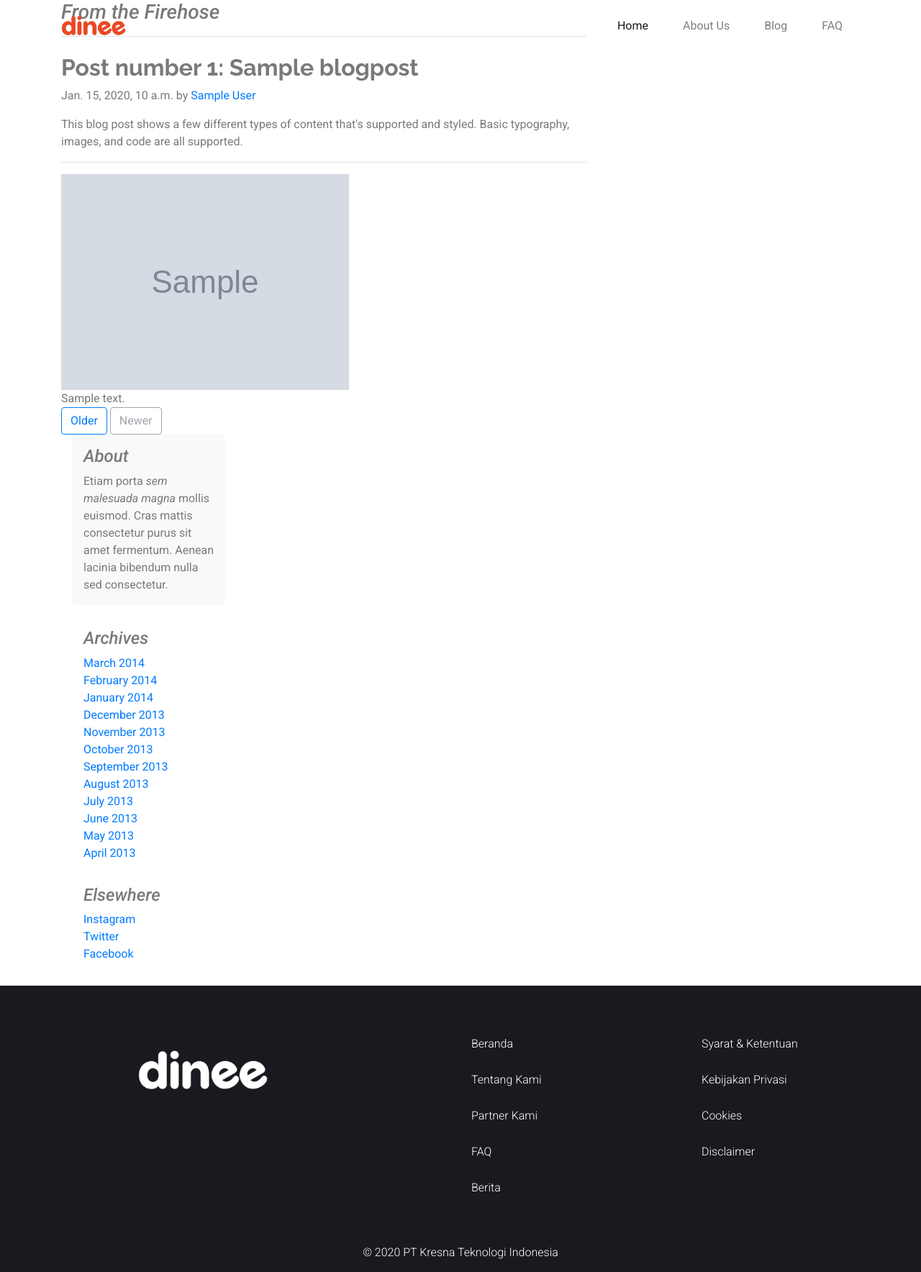
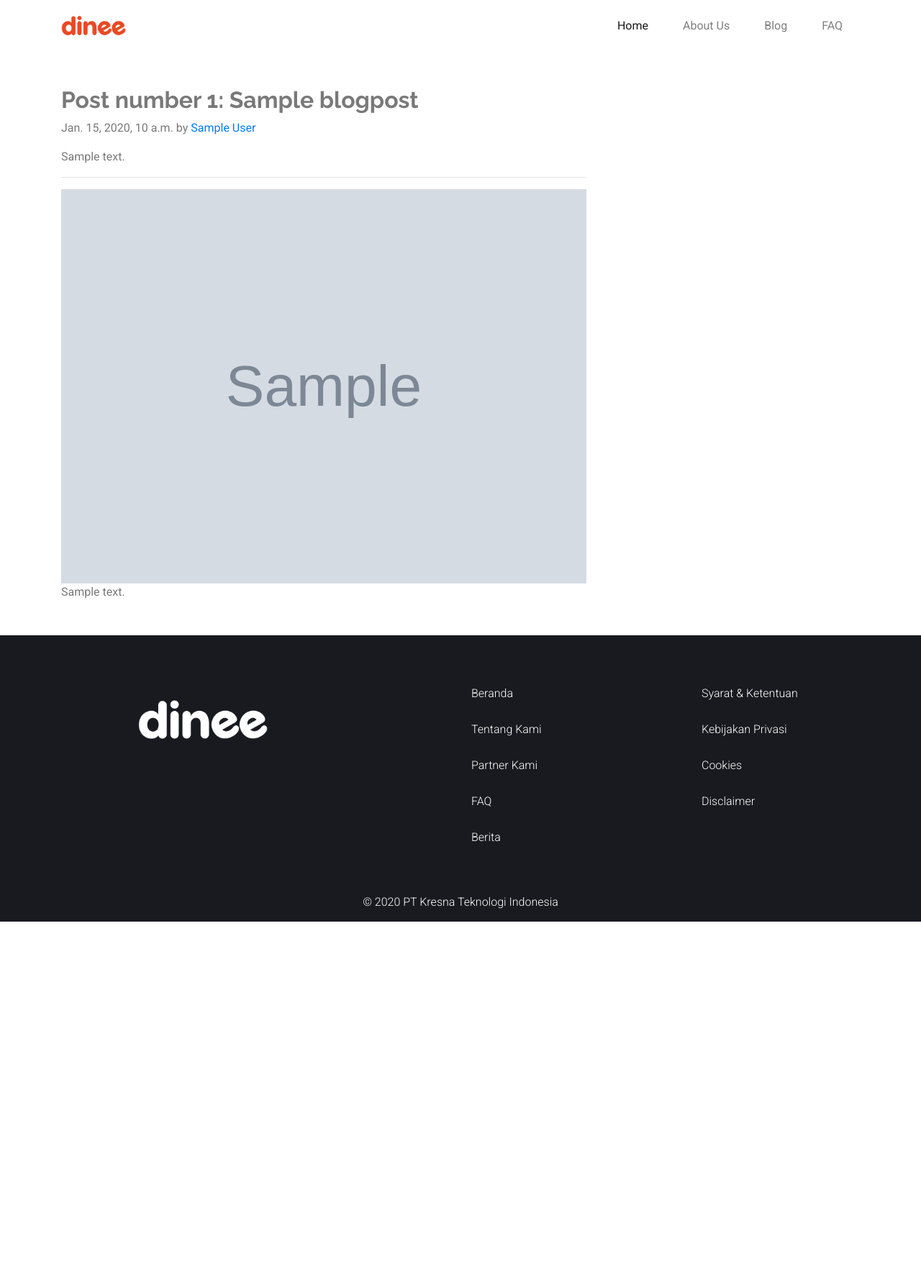
Before and after one commit to bernandocharles/dinee, a Django app: page /post/1 in a window 1280 px wide. Shown: the whole page at 72% size. After the commit the page ends 1281 px from the top, so only its background shows below. Run offline with Django 3.2, Linux system fonts and the light colour scheme; tables that the repository leaves empty hold one stand-in row (values such as "Sample post"); grey boxes marked "Sample" are stand-in pictures; some libraries are stand-ins or nearby versions.

Commit message:
blog styling, initializing language selections

```diff
--- a/home/static/styles/style.css
+++ b/home/static/styles/style.css
@@ -54,7 +54,7 @@ li.easy-way-li::marker {
 .blog-link {
   color: black;
   font-family: 'Raleway', 'sans-serif';
-  font-weight: 800;
+  font-weight: 800!important;
 
 }
 
@@ -125,6 +125,12 @@ li.easy-way-li::marker {
 
 .generic-black-text {
   color: #000000;
+}
+
+.glass-icon {
+  color: #E94924;
+  max-width: 14px;
+  height: auto;
 }
 
 .h2-title {
--- a/home/templates/home/homepage/blogpost.html
+++ b/home/templates/home/homepage/blogpost.html
@@ -5,19 +5,20 @@
 
 
 <main role="main" class="container">
-  <div class="row">
+  <br>
+  <br>
+  <br>
+
+  <div class="row my-5">
     <div class="col-md-8 blog-main">
-      <h3 class="pb-3 mb-4 font-italic border-bottom">
-        From the Firehose
-      </h3>
 
       <div class="blog-post">
         <h2 class="blog-post-title">Post number {{ postnumber }}: {{ post.title }}</h2>
         <p class="blog-post-meta">{{ post.published_date }} by <a href="#">{{ post.author }}</a></p>
 
-        <p>This blog post shows a few different types of content that's supported and styled. Basic typography, images, and code are all supported.</p>
+        <p>{{ post.summary }}</p>
         <hr>
-        <img src="{{ post.image }}">
+        <img src="{{ post.image }}" width="100%">
         <br>
         {{ post.content|safe }}
 
@@ -74,46 +75,8 @@
         <p>Donec ullamcorper nulla non metus auctor fringilla. Nulla vitae elit libero, a pharetra augue.</p>
       </div> -->
 
-      <nav class="blog-pagination">
-        <a class="btn btn-outline-primary" href="#">Older</a>
-        <a class="btn btn-outline-secondary disabled" href="#">Newer</a>
-      </nav>
 
     </div><!-- /.blog-main -->
-
-    <aside class="col-md-4 blog-sidebar">
-      <div class="p-3 mb-3 bg-light rounded">
-        <h4 class="font-italic">About</h4>
-        <p class="mb-0">Etiam porta <em>sem malesuada magna</em> mollis euismod. Cras mattis consectetur purus sit amet fermentum. Aenean lacinia bibendum nulla sed consectetur.</p>
-      </div>
-
-      <div class="p-3">
-        <h4 class="font-italic">Archives</h4>
-        <ol class="list-unstyled mb-0">
-          <li><a href="#">March 2014</a></li>
-          <li><a href="#">February 2014</a></li>
-          <li><a href="#">January 2014</a></li>
-          <li><a href="#">December 2013</a></li>
-          <li><a href="#">November 2013</a></li>
-          <li><a href="#">October 2013</a></li>
-          <li><a href="#">September 2013</a></li>
-          <li><a href="#">August 2013</a></li>
-          <li><a href="#">July 2013</a></li>
-          <li><a href="#">June 2013</a></li>
-          <li><a href="#">May 2013</a></li>
-          <li><a href="#">April 2013</a></li>
-        </ol>
-      </div>
-
-      <div class="p-3">
-        <h4 class="font-italic">Elsewhere</h4>
-        <ol class="list-unstyled">
-          <li><a href="#">Instagram</a></li>
-          <li><a href="#">Twitter</a></li>
-          <li><a href="#">Facebook</a></li>
-        </ol>
-      </div>
-    </aside><!-- /.blog-sidebar -->
 
   </div><!-- /.row -->
 
--- a/home/templates/home/homepage/blogsearch.html
+++ b/home/templates/home/homepage/blogsearch.html
@@ -19,7 +19,7 @@
           <div class="col-md-9">
             <div class="input-group">
               <div class="input-group-prepend">
-                <span class="input-group-text search-icon" id="basic-addon1">?</span>
+                <span class="input-group-text search-icon" id="basic-addon1"><img class="glass-icon" src="{% static 'img/magnifying-glass.png' %}"></span>
               </div>
               <input type="text" id="blog-search-form" class="form-control search-bar" placeholder="Cari artikel..." aria-label="Cari Artikel..." aria-describedby="basic-addon1">
             </div>
--- a/home/templates/home/homepage/faq.html
+++ b/home/templates/home/homepage/faq.html
@@ -11,10 +11,10 @@
 
     <div class="my-5 d-flex flex-column">
         <h2 class="text-center generic-header-1">Butuh Bantuan?</h2>
-        <div class="justify-content-center align-items-center my-5" style="min-width: 83%; align-self: center;">
+        <div class="justify-content-center align-items-center my-5" style="min-width: 63%; align-self: center;">
             <div class="input-group">
               <div class="input-group-prepend">
-                <span class="input-group-text search-icon" id="basic-addon1">?</span>
+                <span class="input-group-text search-icon" id="basic-addon1"><img class="glass-icon" src="{% static 'img/magnifying-glass.png' %}"></span>
               </div>
               <input type="text" class="form-control search-bar" placeholder="Cari artikel..." aria-label="Cari Artikel..." aria-describedby="basic-addon1">
             </div>
--- a/home/templates/home/homepage/homepage.html
+++ b/home/templates/home/homepage/homepage.html
@@ -2,11 +2,11 @@
 {% load static %}
 
 {% block page_content %}
-    <h3></h3>
+
     <br>
     <br>
     <br>
-<div class="container">
+<div class="container mt-5">
 <div class="row">
     <div class="col-md-5">
         <h1>Platform Contactless Dining di Indonesia</h1>
```
Also changed, not shown: eatngo/settings.py (+16 -2 lines), home/templates/home/homepage/blog.html (+41 -32 lines), home/static/img/magnifying-glass.png (added).
